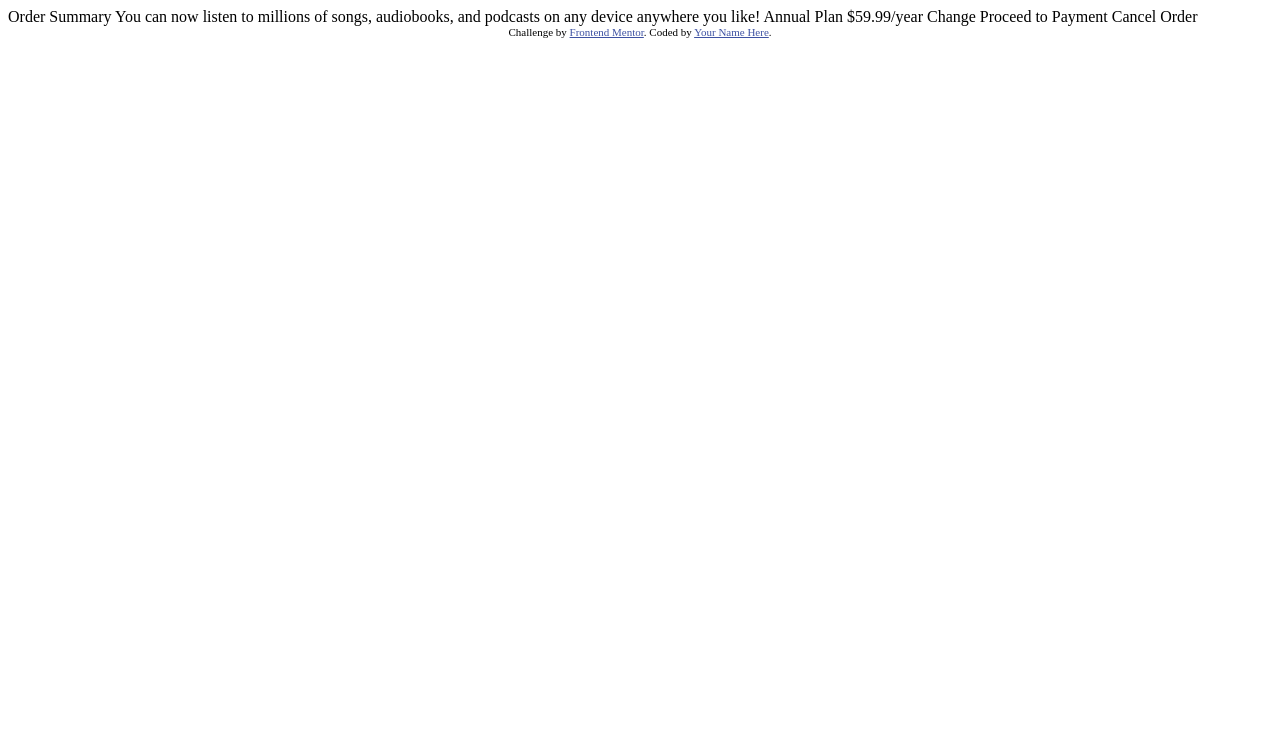
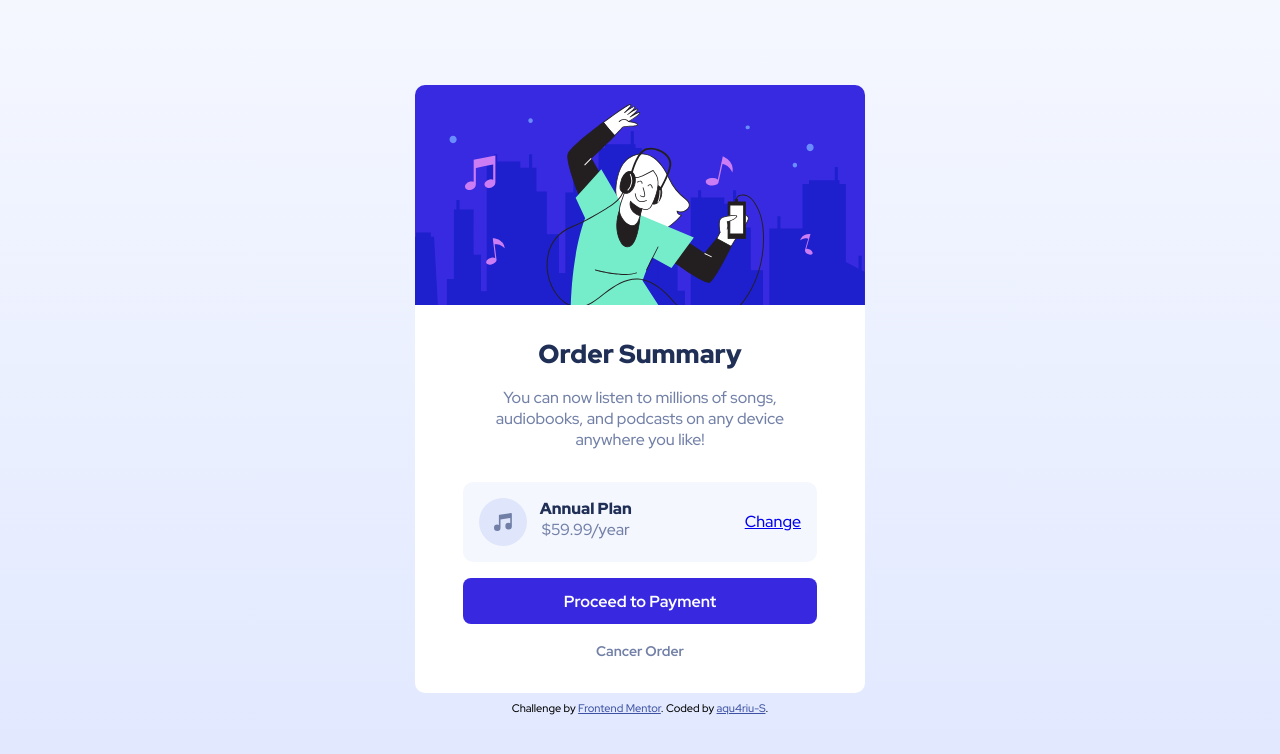
Before and after one commit to aqu4riu-S/order-summary-component, a website: page index.html in a window 1280 px wide. Drawn offline with Linux system fonts and the light colour scheme.

Commit message:
final commit

```diff
--- a/index.html
+++ b/index.html
@@ -5,33 +5,49 @@
   <meta name="viewport" content="width=device-width, initial-scale=1.0"> <!-- displays site properly based on user's device -->
 
   <link rel="icon" type="image/png" sizes="32x32" href="./images/favicon-32x32.png">
-
+  <link rel="stylesheet" href="styling/styles.css">
   <title>Frontend Mentor | Order summary card</title>
 
   <!-- Feel free to remove these styles or customise in your own stylesheet 👍 -->
   <style>
-    .attribution { font-size: 11px; text-align: center; }
+    .attribution { font-size: 11px; text-align: center; margin-top: .5rem; }
     .attribution a { color: hsl(228, 45%, 44%); }
   </style>
 </head>
 <body>
 
-  Order Summary
+  <div class="card">
+      <div class="img-top">
+        <img src="images/illustration-hero.svg" alt="alt">
+      </div>
+      <main>
+        <section class="section-a">
+          <h1 class="text-main fw-bolder">Order Summary</h1>
+          <p class="text-lighter">You can now listen to millions of songs, audiobooks, and podcasts on any device anywhere you like!</p>
+        </section>
 
-  You can now listen to millions of songs, audiobooks, and podcasts on any
-  device anywhere you like!
+        <section class="section-b">
+          <div class="plan">
+            <div class="left-side">
+              <img src="images/icon-music.svg" alt="music icon">
+              <div class="plan-value">
+                <p class="text-main fw-bolder">Annual Plan</p>
+                <p class="text-lighter">$59.99/year</p>
+              </div>
+            </div>
+            <a href="#">Change</a>
+          </div>
 
-  Annual Plan
-  $59.99/year
+          <a href="#" class="btn btn-primary fw-bold">Proceed to Payment</a>
+          <a href="#" class="btn btn-secondary fw-bold text-lighter">Cancer Order</a>
+        </section>
 
-  Change
-
-  Proceed to Payment
-  Cancel Order
+      </main>
+  </div>
 
   <div class="attribution">
     Challenge by <a href="https://www.frontendmentor.io?ref=challenge" target="_blank">Frontend Mentor</a>.
-    Coded by <a href="#">Your Name Here</a>.
+    Coded by <a href="https://www.frontendmentor.io/profile/aqu4riu-S" target="_blank">aqu4riu-S</a>.
   </div>
 </body>
 </html>
--- /dev/null
+++ b/styling/styles.css
@@ -0,0 +1,106 @@
+@import url("https://fonts.googleapis.com/css2?family=Dosis&family=Fira+Code:wght@300&family=Fraunces:opsz,wght@9..144,700&family=Montserrat:wght@500;700&family=Outfit:wght@300;400;600&family=Overpass:wght@400;700&family=Red+Hat+Display:wght@500;700;900&display=swap");
+* {
+  margin: 0;
+  padding: 0;
+}
+
+.btn {
+  display: inline-block;
+  width: 100%;
+  text-decoration: none;
+}
+.btn-primary {
+  background: hsl(245, 75%, 52%);
+  padding: 0.8rem 0;
+  border-radius: 8px;
+  color: #fff;
+  margin: 1rem 0;
+}
+.btn-primary:hover {
+  background: #766cea;
+}
+.btn-secondary {
+  color: hsl(224, 23%, 55%);
+  font-size: 14px;
+}
+.btn-secondary:hover {
+  color: hsl(223, 47%, 23%);
+}
+
+.fw-normal {
+  font-weight: 500;
+}
+.fw-bold {
+  font-weight: 700;
+}
+.fw-bolder {
+  font-weight: 900;
+}
+
+.text-main {
+  color: hsl(223, 47%, 23%);
+}
+.text-lighter {
+  color: hsl(224, 23%, 55%);
+}
+
+h1 {
+  font-size: 26px;
+  margin-bottom: 1rem;
+}
+
+body {
+  background: linear-gradient(hsl(225, 100%, 98%), hsl(225, 100%, 94%));
+  display: flex;
+  flex-direction: column;
+  justify-content: center;
+  align-items: center;
+  height: 100vh;
+  font-family: "Red Hat Display", sans-serif;
+  font-size: 16px;
+}
+body .card {
+  border-radius: 20px;
+  width: 450px;
+}
+@media (max-width: 375px) {
+  body .card {
+    width: 95%;
+  }
+}
+body .card .img-top img {
+  border-radius: 10px 10px 0 0;
+  display: block;
+  width: 100%;
+  height: 100%;
+}
+body .card main {
+  background: #fff;
+  padding: 2rem 3rem;
+  text-align: center;
+  border-radius: 0 0 10px 10px;
+}
+body .card main .section-a p {
+  margin-bottom: 2rem;
+}
+body .card main .section-b .plan {
+  background: hsl(225, 100%, 98%);
+  border-radius: 10px;
+  display: flex;
+  justify-content: space-between;
+  align-items: center;
+  padding: 1rem;
+  overflow: hidden;
+}
+body .card main .section-b .plan .left-side {
+  display: flex;
+}
+body .card main .section-b .plan .left-side img {
+  margin-right: 0.8rem;
+}
+body .card main .section-b .plan a:hover {
+  color: #766cea;
+  text-decoration: none;
+}
+
+/*# sourceMappingURL=styles.css.map */
```
Also changed, not shown: package.json (added, +16 -0 lines).
